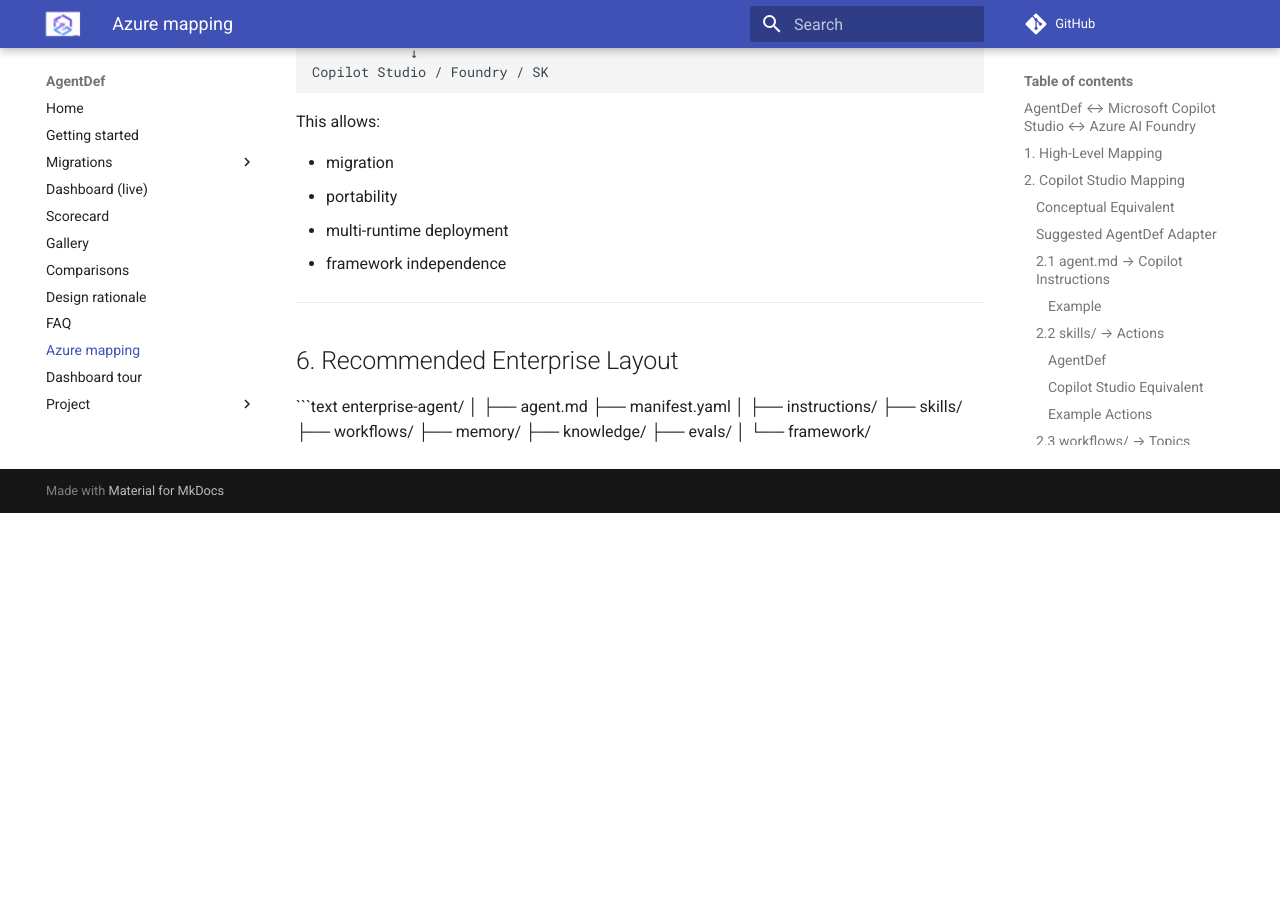
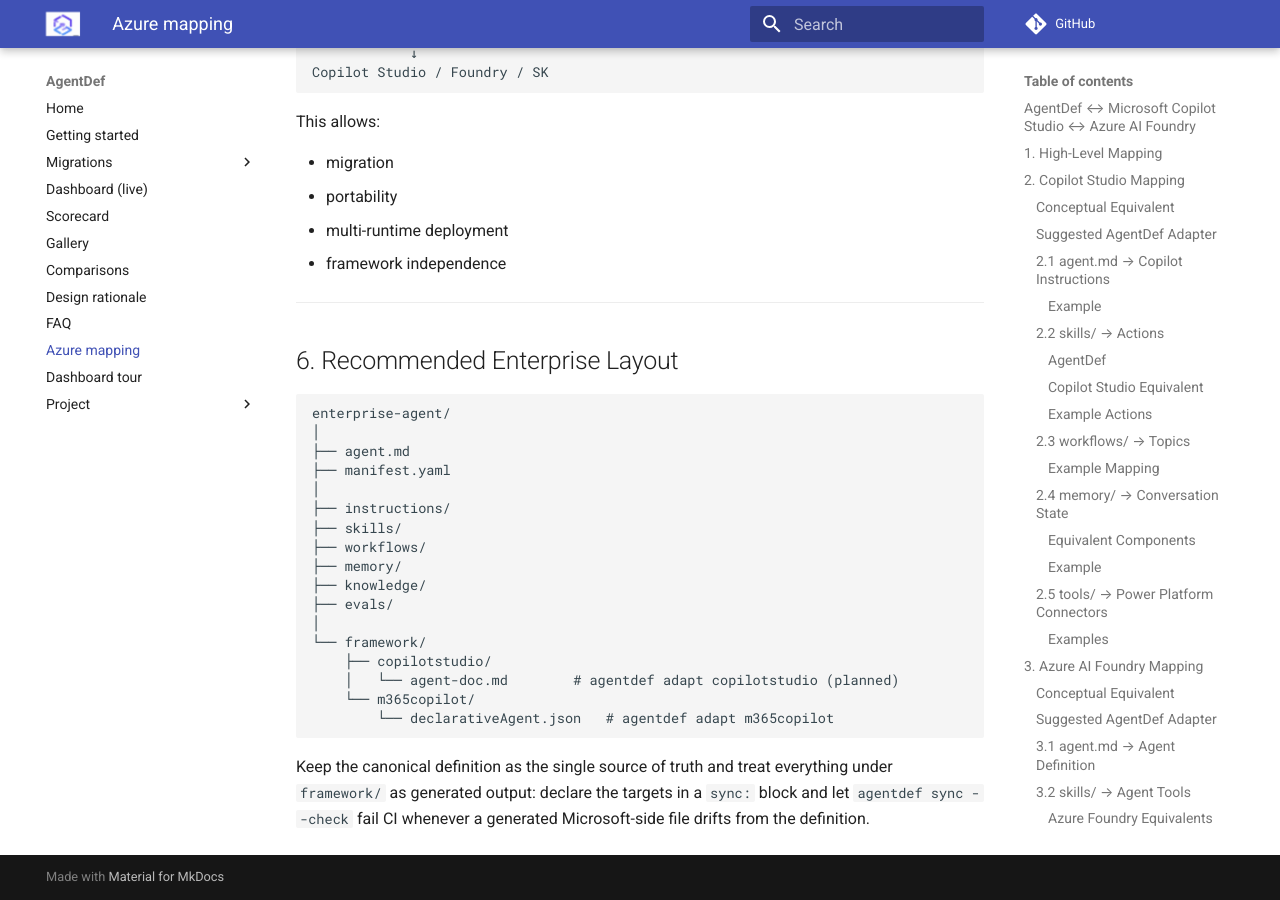
Before and after one commit to agentdef/agentdef, an MkDocs documentation site: the page built from docs/azure-mapping.md, in a window 1280 px wide and 900 px high, scrolled down 9646 px. Built offline with MkDocs 1.6.1 and Material for MkDocs 9.7.7, drawn with Linux system fonts in a browser that asks for light colours; comment, search, counter and statistics services are not loaded; before the commit the page ends 10159 px from its top, so only the background shows below that.

Commit message:
docs: repair three anciently-truncated files (comparisons, design-rationale, azure-mapping)

````diff
--- a/docs/azure-mapping.md
+++ b/docs/azure-mapping.md
@@ -391,3 +391,13 @@
 ├── evals/
 │
 └── framework/
+    ├── copilotstudio/
+    │   └── agent-doc.md        # agentdef adapt copilotstudio (planned)
+    └── m365copilot/
+        └── declarativeAgent.json   # agentdef adapt m365copilot
+```
+
+Keep the canonical definition as the single source of truth and treat
+everything under `framework/` as generated output: declare the targets in
+a `sync:` block and let `agentdef sync --check` fail CI whenever a
+generated Microsoft-side file drifts from the definition.
````
Also changed, not shown: docs/comparisons.md (+4 -2 lines), docs/design-rationale.md (+1 -1 lines).
